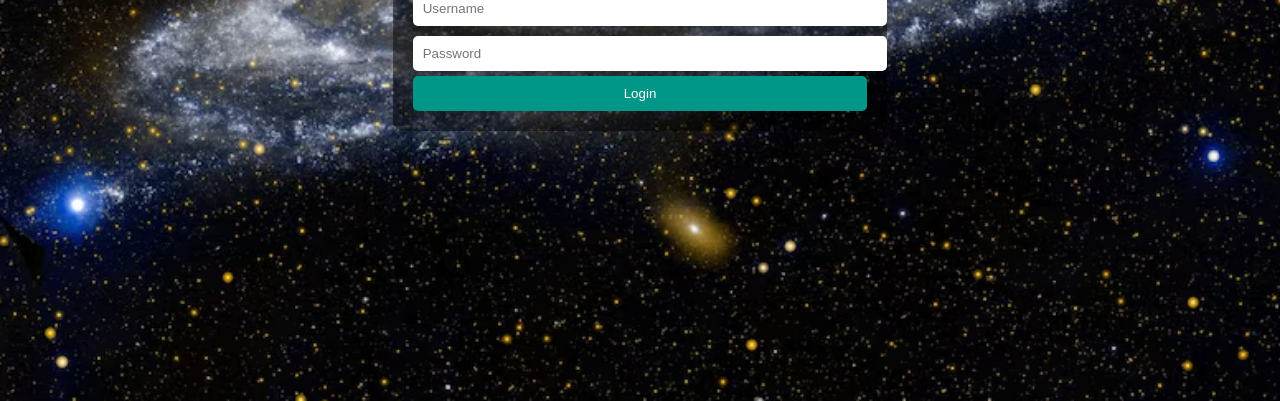
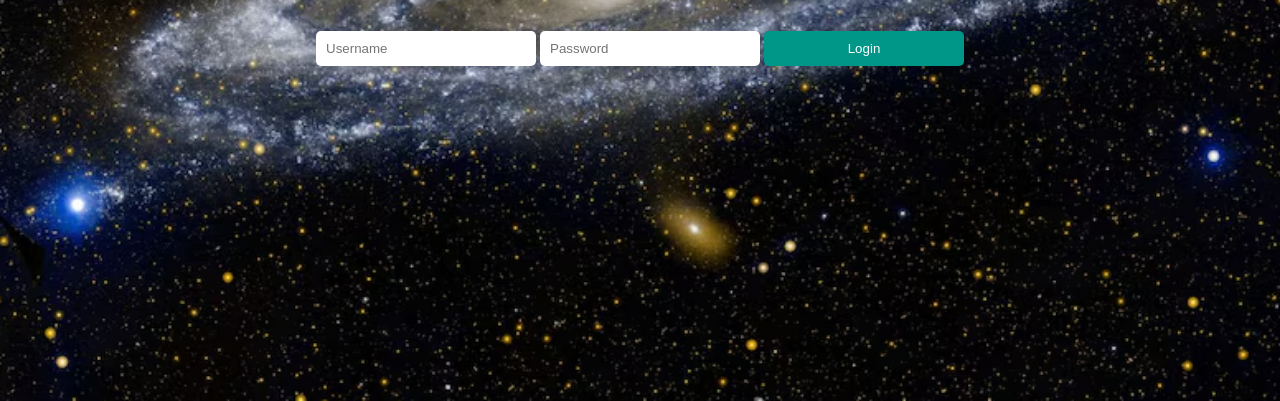
Before and after one commit to Connie-Lingus/NexusLS, a plain HTML site: page index.html in a window 1280 px wide. Shown: the part 399-800 px from the top of the page. Drawn offline with Linux system fonts and the light colour scheme.

Commit message:
Update index.html

```diff
--- a/index.html
+++ b/index.html
@@ -26,13 +26,13 @@
         }
 
         .login-form {
-            background: rgba(0, 0, 0, 0.5);
+            background: transparent;
             padding: 20px;
             border-radius: 10px;
         }
 
         .login-form input {
-            width: 100%;
+            width: 200px;
             padding: 10px;
             margin: 5px 0;
             border: none;
@@ -40,7 +40,7 @@
         }
 
         .login-form button {
-            width: 100%;
+            width: 200px;
             padding: 10px;
             background-color: #009688;
             color: white;
```
